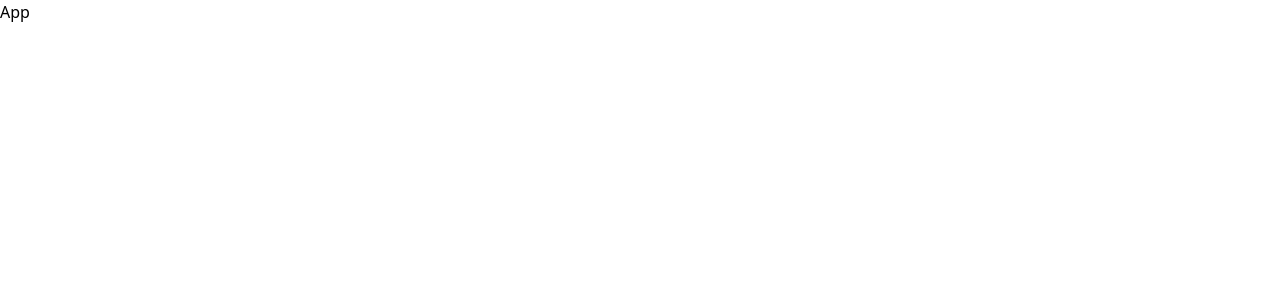
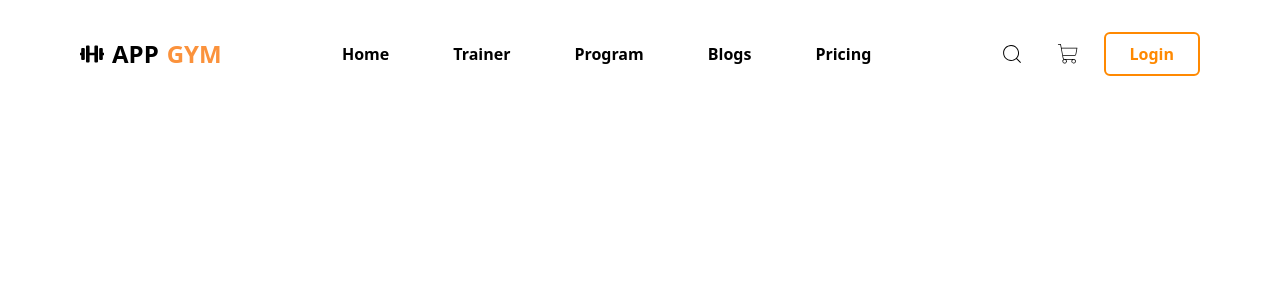
Before and after one commit to vuduyhung/app-gym, a React (Vite) app: page / in a window 1280 px wide. Shown: the top 300 px of the page. Built offline with nearby package versions, Linux system fonts and the light colour scheme.

Commit message:
add Framer motion & style Navbar

```diff
--- a/package.json
+++ b/package.json
@@ -10,6 +10,7 @@
     "preview": "vite preview"
   },
   "dependencies": {
+    "framer-motion": "^11.3.29",
     "react": "^18.3.1",
     "react-dom": "^18.3.1",
     "react-icons": "^5.3.0"
--- a/src/App.jsx
+++ b/src/App.jsx
@@ -1,7 +1,12 @@
 import React from 'react';
+import Navbar from './components/Navbar/Navbar';
 
 const App = () => {
-  return <div className=" overflow-x-hidden">App</div>;
+  return (
+    <div className=" overflow-x-hidden">
+      <Navbar />
+    </div>
+  );
 };
 
 export default App;
--- /dev/null
+++ b/src/components/Navbar/MobileMenu.jsx
@@ -0,0 +1,34 @@
+import React from "react";
+import { motion, AnimatePresence } from "framer-motion";
+
+const MobileMenu = ({ openMenu }) => {
+  return (
+    <AnimatePresence mode="wait">
+      {openMenu && (
+        <motion.div
+          initial={{ opacity: 0, y: -100 }}
+          animate={{ opacity: 1, y: 0 }}
+          exit={{ opacity: 0, y: -100 }}
+          transition={{ duration: 0.5 }}
+          className="absolute left-0 top-20 z-20 h-screen w-full"
+        >
+          <div className="m-6 rounded-3xl bg-primary py-10 text-xl font-semibold uppercase text-white">
+            <ul className="flex flex-col items-center justify-center gap-10">
+              <li>
+                <a href="#">Home</a>
+              </li>
+              <li>
+                <a href="#">About</a>
+              </li>
+              <li>
+                <a href="#">Contact</a>
+              </li>
+            </ul>
+          </div>
+        </motion.div>
+      )}
+    </AnimatePresence>
+  );
+};
+
+export default MobileMenu;
--- /dev/null
+++ b/src/components/Navbar/Navbar.jsx
@@ -0,0 +1,62 @@
+import React, { useState } from "react";
+import { NavbarMenu } from "../../mockData/data";
+import { FaDumbbell } from "react-icons/fa";
+import { MdMenu } from "react-icons/md";
+import { CiSearch } from "react-icons/ci";
+import { PiShoppingCartThin } from "react-icons/pi";
+import MobileMenu from "./MobileMenu";
+
+const Navbar = () => {
+  const [openMdMenu, setOpenMdMenu] = useState(false);
+
+  return (
+    <>
+      <nav>
+        <div className="container flex items-center justify-between py-8">
+          {/* Logo section */}
+          <div className="flex items-center gap-2 text-2xl font-bold uppercase">
+            <FaDumbbell />
+            <p>App </p>
+            <p className="text-secondary">Gym</p>
+          </div>
+          {/* Menu section */}
+          <div className="hidden md:block">
+            <ul className="flex items-center gap-10">
+              {NavbarMenu.map((item) => (
+                <li key={item.id}>
+                  <a
+                    href={item.link}
+                    className="inline-block px-3 py-1 font-semibold hover:text-primary"
+                  >
+                    {item.title}
+                  </a>
+                </li>
+              ))}
+            </ul>
+          </div>
+          {/* Icons section */}
+          <div className="flex items-center gap-4">
+            <button className="rounded-full p-2 text-2xl duration-200 hover:bg-primary hover:text-white">
+              <CiSearch className="" />
+            </button>
+            <button className="rounded-full p-2 text-2xl duration-200 hover:bg-primary hover:text-white">
+              <PiShoppingCartThin className="" />
+            </button>
+            <button className="hidden rounded-md border-2 border-primary p-2 px-6 font-semibold text-primary duration-200 hover:bg-primary hover:text-white md:block">
+              Login
+            </button>
+          </div>
+          {/* Mobile hamburger menu section */}
+          <div className="md:hidden" onClick={() => setOpenMdMenu(!openMdMenu)}>
+            <MdMenu className="text-4xl" />
+          </div>
+        </div>
+      </nav>
+
+      {/* Mobile sidebar section */}
+      <MobileMenu openMenu={openMdMenu} />
+    </>
+  );
+};
+
+export default Navbar;
--- /dev/null
+++ b/src/mockData/data.js
@@ -0,0 +1,27 @@
+export const NavbarMenu = [
+  {
+    id: 1,
+    title: 'Home',
+    link: '/',
+  },
+  {
+    id: 2,
+    title: 'Trainer',
+    link: '#',
+  },
+  {
+    id: 3,
+    title: 'Program',
+    link: '#',
+  },
+  {
+    id: 4,
+    title: 'Blogs',
+    link: '#',
+  },
+  {
+    id: 5,
+    title: 'Pricing',
+    link: '#',
+  },
+];
--- a/tailwind.config.js
+++ b/tailwind.config.js
@@ -1,8 +1,23 @@
 /** @type {import('tailwindcss').Config} */
 export default {
-  content: ['./index.html', './src/**/*.{js,ts,jsx,tsx}'],
+  content: ["./index.html", "./src/**/*.{js,ts,jsx,tsx}"],
   theme: {
-    extend: {},
+    extend: {
+      colors: {
+        primary: "#ff8901",
+        secondary: "#fb923c",
+      },
+      container: {
+        center: true,
+        padding: {
+          DEFAULT: "1rem",
+          sm: "2rem",
+          lg: "4rem",
+          xl: "5rem",
+          "2xl": "6rem",
+        },
+      },
+    },
   },
   plugins: [],
 };
```
Also changed, not shown: 1 other file (tests, documents, lock files or other folders).
